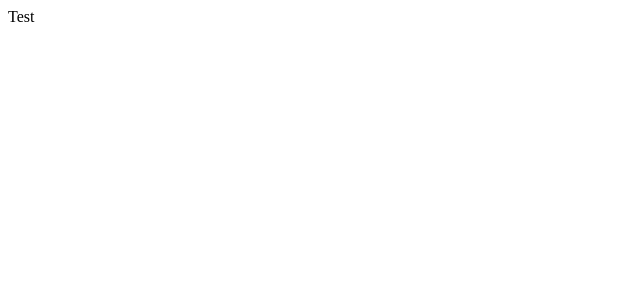
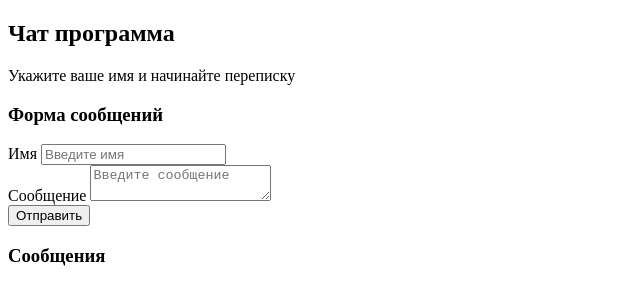
Before and after one commit to EmilEbulisov/online-chat-nodeJs, a website: page index.html in a window 1280 px wide. Shown: the whole page, without its empty margins (0-640 px from the left). Drawn offline with Linux system fonts and the light colour scheme.

Commit message:
add html

```diff
--- a/index.html
+++ b/index.html
@@ -4,9 +4,35 @@
     <meta charset="UTF-8">
     <meta name="viewport" content="width=device-width, initial-scale=1.0">
     <meta http-equiv="X-UA-Compatible" content="ie=edge">
+
     <title>Online Chat</title>
 </head>
 <body>
-    Test
+    <div class="container">
+		<div class="py-5 text-center">
+			<h2>Чат программа</h2>
+			<p class="lead">Укажите ваше имя и начинайте переписку</p>
+		</div>
+		<div class="row">
+			<div class="col-6">
+				<!-- Форма для получения сообщений и имени -->
+				<h3>Форма сообщений</h3>
+				<form id="messForm">
+					<label for="name">Имя</label>
+					<input type="text" name="name" id="name" placeholder="Введите имя" class="form-control">
+					<br>
+					<label for="message">Сообщение</label>
+					<textarea name="message" id="message" class="form-control" placeholder="Введите сообщение"></textarea>
+					<br>
+					<input type="submit" value="Отправить" class="btn btn-danger">
+				</form>
+			</div>
+			<div class="col-6">
+				<h3>Сообщения</h3>
+				<!-- Вывод всех сообщений будет здесь -->
+				<div id="all_mess"></div>
+			</div>
+		</div>
+	</div>
 </body>
 </html>
```
